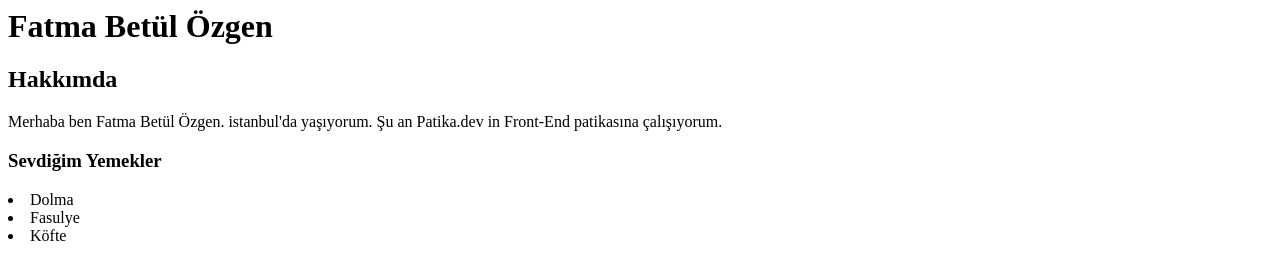
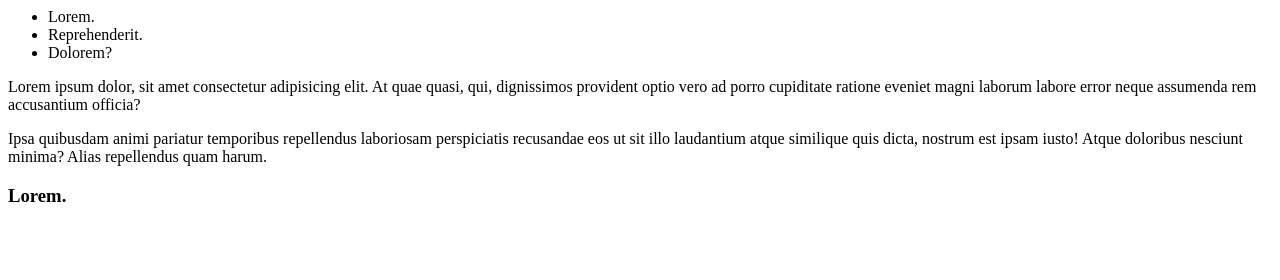
Before and after one commit to betussozgen/BaslangicSeviyeFrontEnd, a plain HTML site: page index.html in a window 1280 px wide. Drawn offline with Linux system fonts and the light colour scheme.

Commit message:
added odev1.html

```diff
--- a/index.html
+++ b/index.html
@@ -1,13 +1,151 @@
-<!--CTRL + Ö satırı commente alıyor.-->
-<!-- ÖDEV 1 -->
+<!--
+    LİSTELER:
+    1- Sıralı Listeler: Ordered List: <ol></ol>
 
-<!--Siteyi açtığımızda adınız ve soyadınızı başlık şeklinde göstermeniz gerekiyor.-->
-<h1>Fatma Betül Özgen</h1>
-<!-- Ad-Soyadın altında alt başlık olarak Hakkımda yazmalıdır. -->
-<h2>Hakkımda</h2>
-<!--Altına paragraf içerisinde neler yaptığınızı ve nelerden hoşlandığınızı yazabilirsiniz.-->
-<p>Merhaba ben Fatma Betül Özgen. istanbul'da yaşıyorum. Şu an Patika.dev in Front-End patikasına çalışıyorum.</p>
-<h3>Sevdiğim Yemekler</h3>
-<li>Dolma</li>
-<li>Fasulye</li>
-<li>Köfte</li>
+            <ol>
+                <li>Liste *1*</li>
+                <li>Liste *2*</li>
+                <li>Liste *3*</li>
+            </ol>
+
+        Listeyi 1-2-3 diye sıralandırmak yerine:
+        <ol type: "a">deneme</ol>  tırnak işareti yerine: I,i,a,A yazabilirsin.
+
+            <ol type: "A">
+                <li>Liste *1*</li>
+                <li>Liste *2*</li>
+                <li>Liste *3*</li>
+            </ol>
+
+    2- Sırasız Listeler: Unordered List: <ul></ul>
+
+            <ul>
+                <li>Liste *1*</li>
+                <li>Liste *2*</li>
+                <li>Liste *3*</li>
+
+            </ul>
+
+        Listeyi daha farklı şekillerde kullanabilmek için:
+        <ul style="list-style-type: square">deneme</ul> square yerine: disc, circle yazabilirsin.
+
+            <ul style="list-style-type: disc">
+                <li>Liste *1*</li>
+                <li>Liste *2*</li>
+                <li>Liste *3*</li>
+
+            </ul>
+
+        Listede şekilsiz olması için:
+        <ul style="list-style-type: none">deneme</ul>
+
+            <ul style="list-style-type: none">
+                <li>Liste *1*</li>
+                <li>Liste *2*</li>
+                <li>Liste *3*</li>
+            </ul>
+
+    ÖNEMLİ: <li></li> kullanmadan liste şeklinde göremezsin!
+
+-->
+
+
+
+
+<!--
+    EMMET İLE HIZLI HTML YAPILARI OLUŞTURMA:
+    https://docs.emmet.io/cheat-sheet/
+
+    + Kardes oge
+    > icinde oge
+    ^ yukari cik ve oge olustur
+    * carp  p*3
+    lorem  anlamsız metin yazısı oluşturabilirsin.
+        lorem1 lorem2 gibi yanına sayı belirtirsen o kadar kelime koyar.
+    . class
+    # id
+
+
+    ÖRNEKLER:
+
+    h1+p+p+h2+p+p+p+p
+
+    <h1></h1>
+    <p></p>
+    <p></p>
+    <h2></h2>
+    <p></p>
+    <p></p>
+    <p></p>
+    <p></p>
+
+
+    h1+p+p+h2+p+p+p+p ---kısa hali--- h1+p*2+h2+p*4
+
+    <p></p>
+    <p></p>
+    <h2></h2>
+    <p></p>
+    <p></p>
+    <p></p>
+    <p></p>
+
+    ul>li*5
+
+    <ul>
+        <li></li>
+        <li></li>
+        <li></li>
+        <li></li>
+        <li></li>
+    </ul>
+
+
+    ul>li*3^p*2+h3
+
+    <ul>
+        <li></li>
+        <li></li>
+        <li></li>
+    </ul>
+    <p></p>
+    <p></p>
+    <h3></h3>
+
+    ul>li*3>lorem1^p*2>lorem4+h3>lorem1
+
+    <ul>
+    <li>Lorem.</li>
+    <li>Consequuntur.</li>
+    <li>Porro.</li>
+    <p>
+        Lorem ipsum dolor sit.
+        <h3>Lorem.</h3>
+    </p>
+    <p>
+        Quisquam dolores cumque dicta.
+        <h3>Minima.</h3>
+    </p>
+    </ul>
+
+    BU YUKARIDAKİ HATALI ONUN YERİNE:
+
+    ul>li*3>lorem1^^p*2>lorem^h3>lorem1
+
+
+
+
+
+
+
+
+-->
+
+<ul>
+    <li>Lorem.</li>
+    <li>Reprehenderit.</li>
+    <li>Dolorem?</li>
+</ul>
+<p>Lorem ipsum dolor, sit amet consectetur adipisicing elit. At quae quasi, qui, dignissimos provident optio vero ad porro cupiditate ratione eveniet magni laborum labore error neque assumenda rem accusantium officia?</p>
+<p>Ipsa quibusdam animi pariatur temporibus repellendus laboriosam perspiciatis recusandae eos ut sit illo laudantium atque similique quis dicta, nostrum est ipsam iusto! Atque doloribus nesciunt minima? Alias repellendus quam harum.</p>
+<h3>Lorem.</h3>
```
Also changed, not shown: odev1.html (added, +13 -0 lines).
